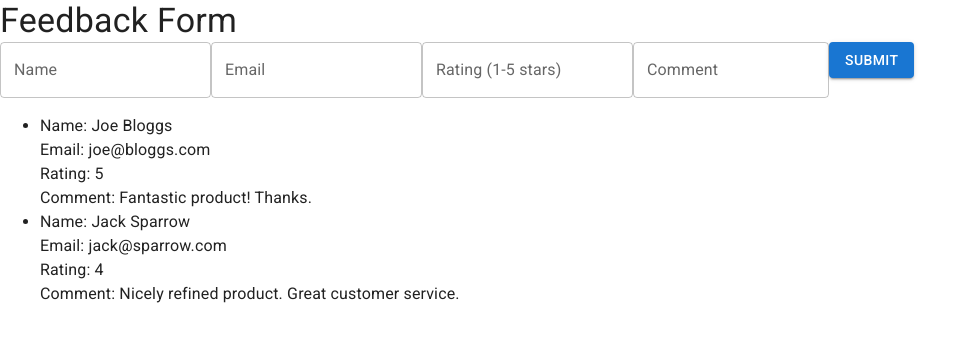
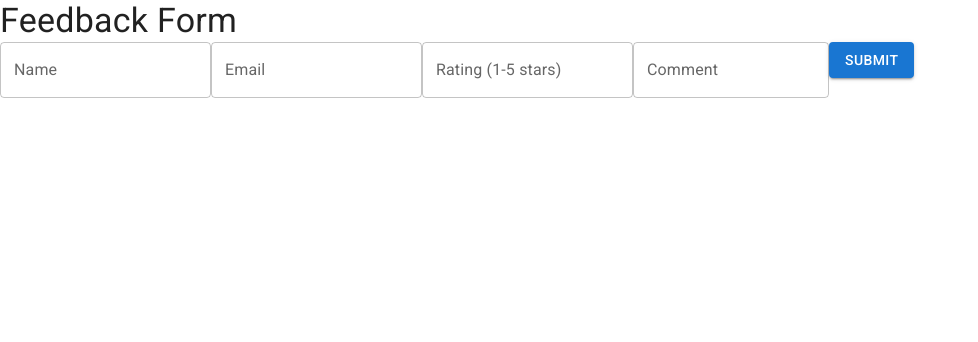
Before and after one commit to cgooderham94/customer-feedback, a React (Create React App) app: page / in a window 1280 px wide. Shown: the top 342 px of the page, without its empty margins (0-978 px from the left). Built offline with nearby package versions, Linux system fonts and the light colour scheme.

Commit message:
Adds feedback form submission test.

```diff
--- a/src/containers/FeedbackFlow/FeedbackFlow.tsx
+++ b/src/containers/FeedbackFlow/FeedbackFlow.tsx
@@ -4,20 +4,7 @@ import { FeedbackForm } from "./components";
 import { FeedbackResults } from "./components/FeedbackResults/FeedbackResults";
 
 export const FeedbackFlow = () => {
-  const [feedbackList, setFeedbackList] = useState<FeedbackList>([
-    {
-      name: "Joe Bloggs",
-      email: "joe@bloggs.com",
-      rating: 5,
-      comment: "Fantastic product! Thanks.",
-    },
-    {
-      name: "Jack Sparrow",
-      email: "jack@sparrow.com",
-      rating: 4,
-      comment: "Nicely refined product. Great customer service.",
-    },
-  ]);
+  const [feedbackList, setFeedbackList] = useState<FeedbackList>([]);
   const [name, setName] = useState("");
   const [email, setEmail] = useState("");
   const [rating, setRating] = useState<number | null>(null);
```
Also changed, not shown: 1 other file (tests, documents, lock files or other folders).
